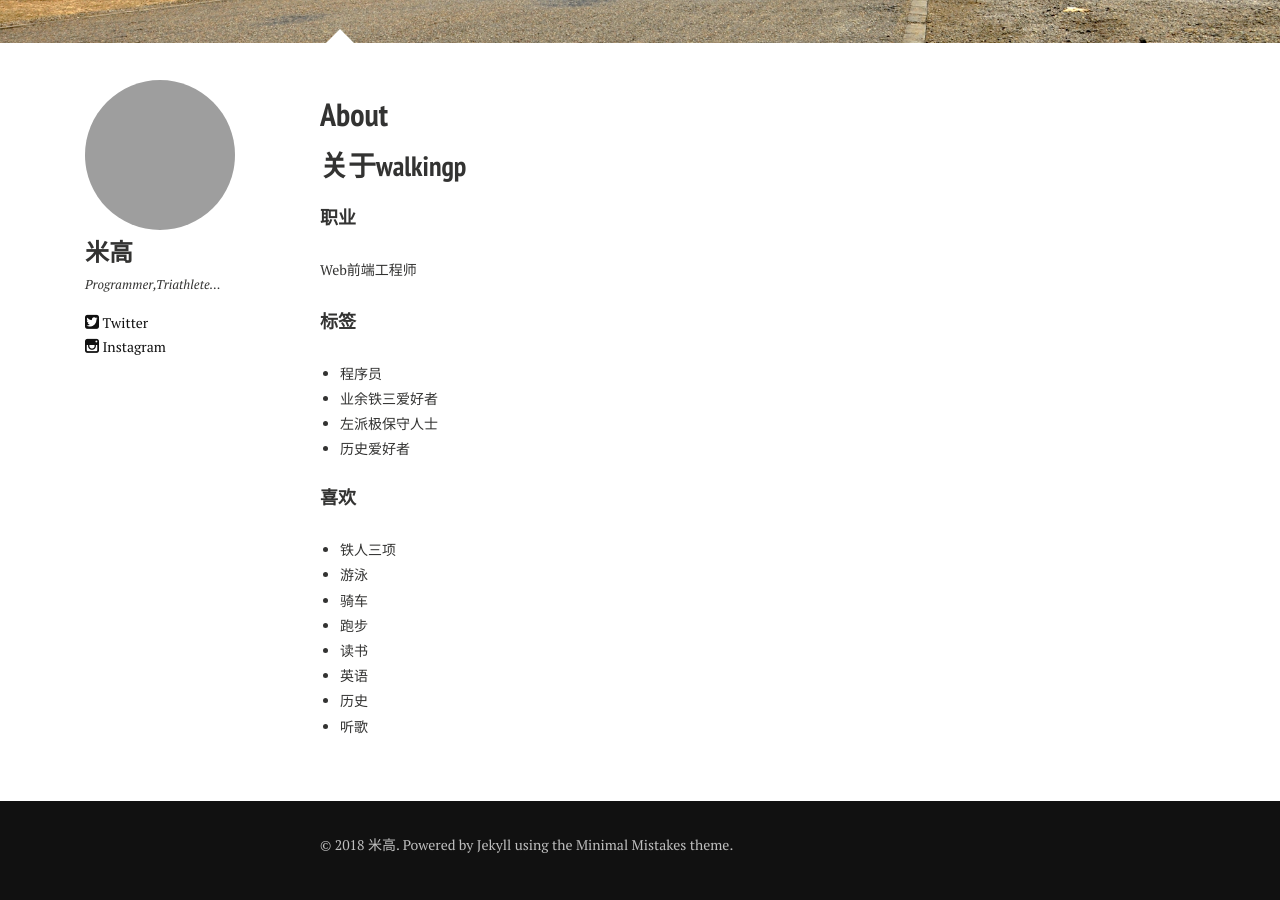
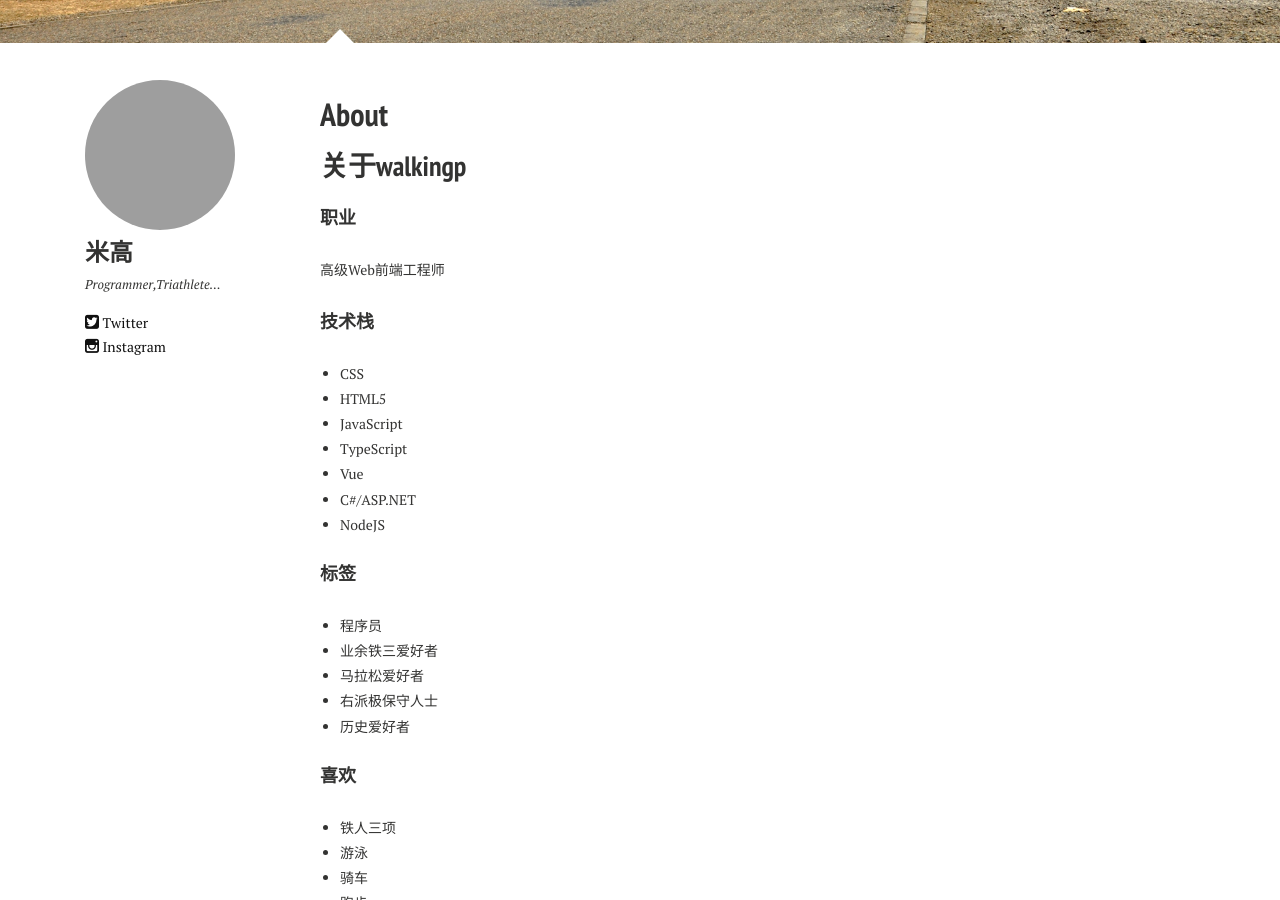
Before and after one commit to walkingp/Jykelly_blog, a Jekyll site: the page built from about.md, in a window 1280 px wide and 900 px high, scrolled down 345 px. Built offline with Jekyll 4.4.1, drawn with Linux system fonts in a browser that asks for light colours; nearby versions of some CDN libraries.

Commit message:
Update about.md

```diff
--- a/about.md
+++ b/about.md
@@ -11,14 +11,23 @@ image:
 <h2>关于walkingp</h2>
 
 
+#### 职业
+高级Web前端工程师
 
-#### 职业
-Web前端工程师
+#### 技术栈
++ CSS
++ HTML5
++ JavaScript
++ TypeScript
++ Vue
++ C#/ASP.NET
++ NodeJS
 
 #### 标签
 + 程序员
 + 业余铁三爱好者
-+ 左派极保守人士
++ 马拉松爱好者
++ 右派极保守人士
 + 历史爱好者
 
 #### 喜欢
```
